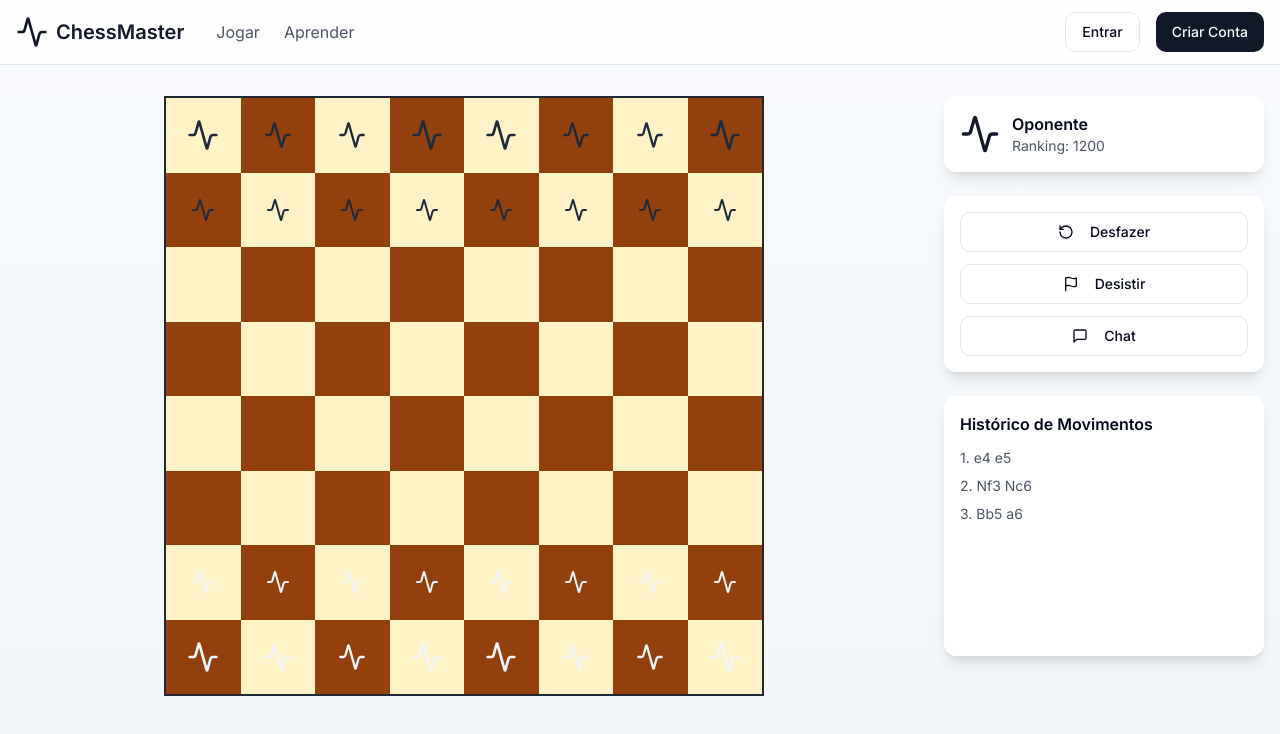
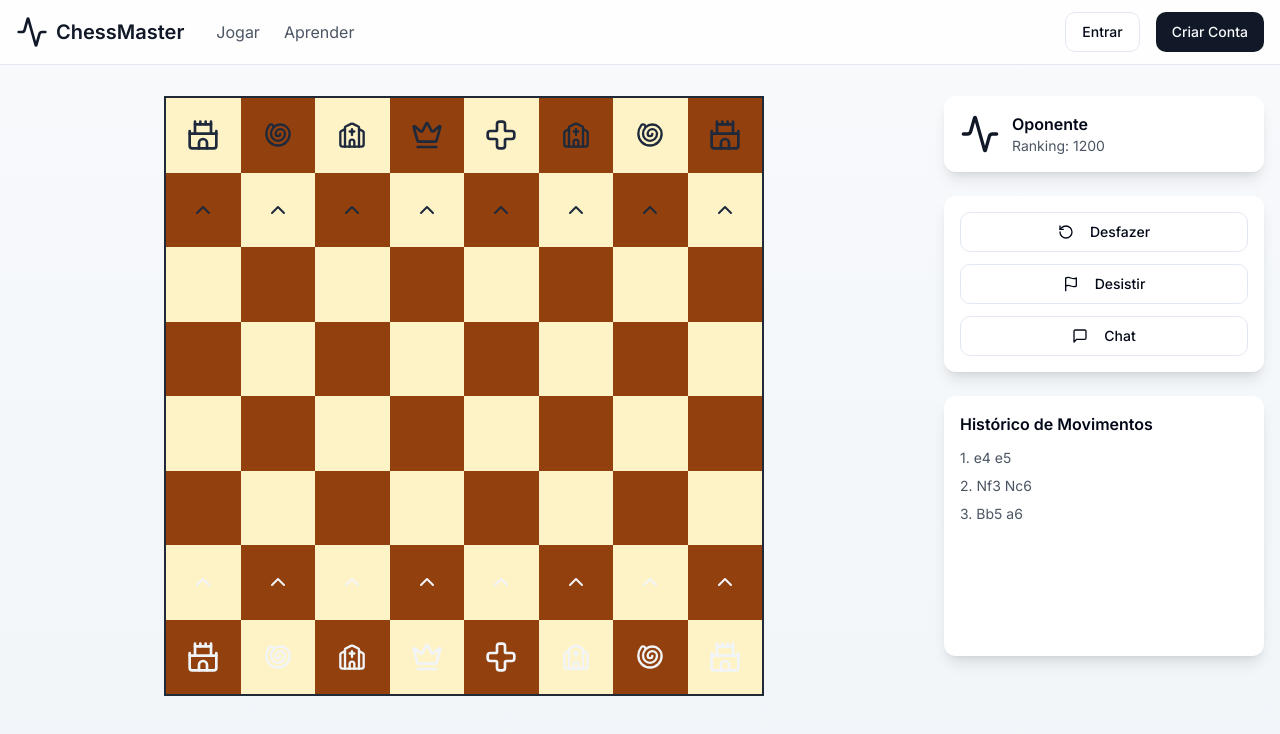
Before and after one commit to SimpleDioney/checkmate-connector, a React (Vite) app: page /partida in a window 1280 px wide. Shown: the top 734 px of the page. Built offline with nearby package versions, Linux system fonts and the light colour scheme.

Commit message:
Add specific icons
The commit adds specific icons to the application.  No further details about which icons were added or where they were added are provided.

```diff
--- a/src/components/ChessBoard.tsx
+++ b/src/components/ChessBoard.tsx
@@ -1,5 +1,12 @@
 
-import { Activity } from "lucide-react";
+import {
+  Crown, // Rainha
+  Castle, // Torre
+  Cross, // Rei
+  ChevronUp, // Peão
+  Church, // Bispo
+  Shell, // Cavalo
+} from "lucide-react";
 
 type PieceType = "pawn" | "rook" | "knight" | "bishop" | "queen" | "king" | null;
 type PieceColor = "white" | "black";
@@ -68,6 +75,33 @@ const ChessBoard = () => {
     }
   };
 
+  const PieceIcon = ({ piece, color }: { piece: PieceType; color: PieceColor }) => {
+    if (!piece) return null;
+
+    const commonProps = {
+      className: `${getPieceSize(piece)} ${
+        color === 'white' ? 'text-slate-100' : 'text-slate-800'
+      }`
+    };
+
+    switch (piece) {
+      case 'king':
+        return <Cross {...commonProps} />;
+      case 'queen':
+        return <Crown {...commonProps} />;
+      case 'bishop':
+        return <Church {...commonProps} />;
+      case 'knight':
+        return <Shell {...commonProps} />;
+      case 'rook':
+        return <Castle {...commonProps} />;
+      case 'pawn':
+        return <ChevronUp {...commonProps} />;
+      default:
+        return null;
+    }
+  };
+
   return (
     <div className="w-full max-w-[600px] aspect-square">
       <div className="grid grid-cols-8 h-full w-full border-2 border-gray-800">
@@ -78,12 +112,8 @@ const ChessBoard = () => {
               square.color === "white" ? "bg-amber-100" : "bg-amber-800"
             }`}
           >
-            {square.piece && (
-              <Activity
-                className={`${getPieceSize(square.piece)} ${
-                  square.pieceColor === 'white' ? 'text-slate-100' : 'text-slate-800'
-                }`}
-              />
+            {square.piece && square.pieceColor && (
+              <PieceIcon piece={square.piece} color={square.pieceColor} />
             )}
           </div>
         ))}
```
